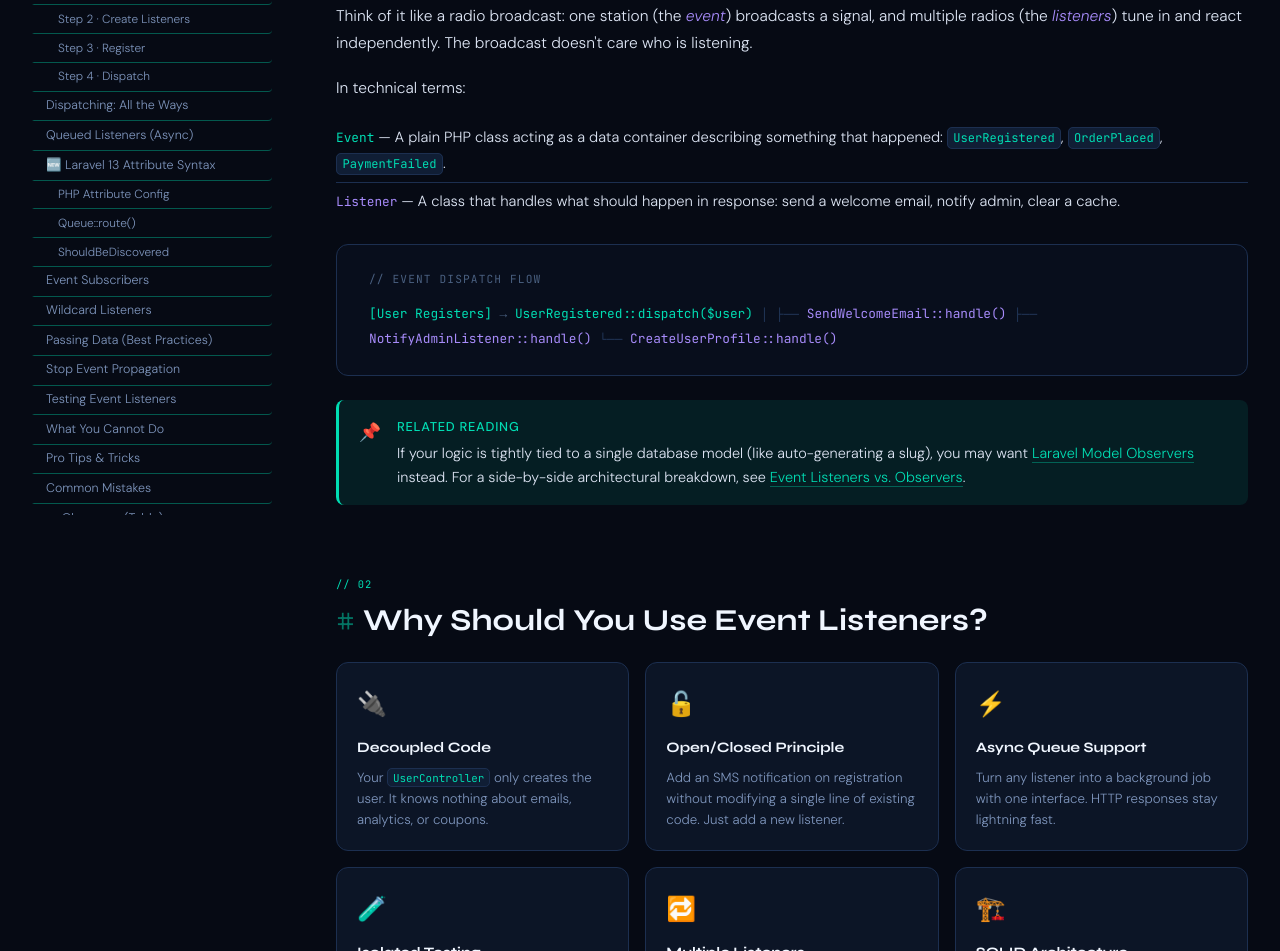
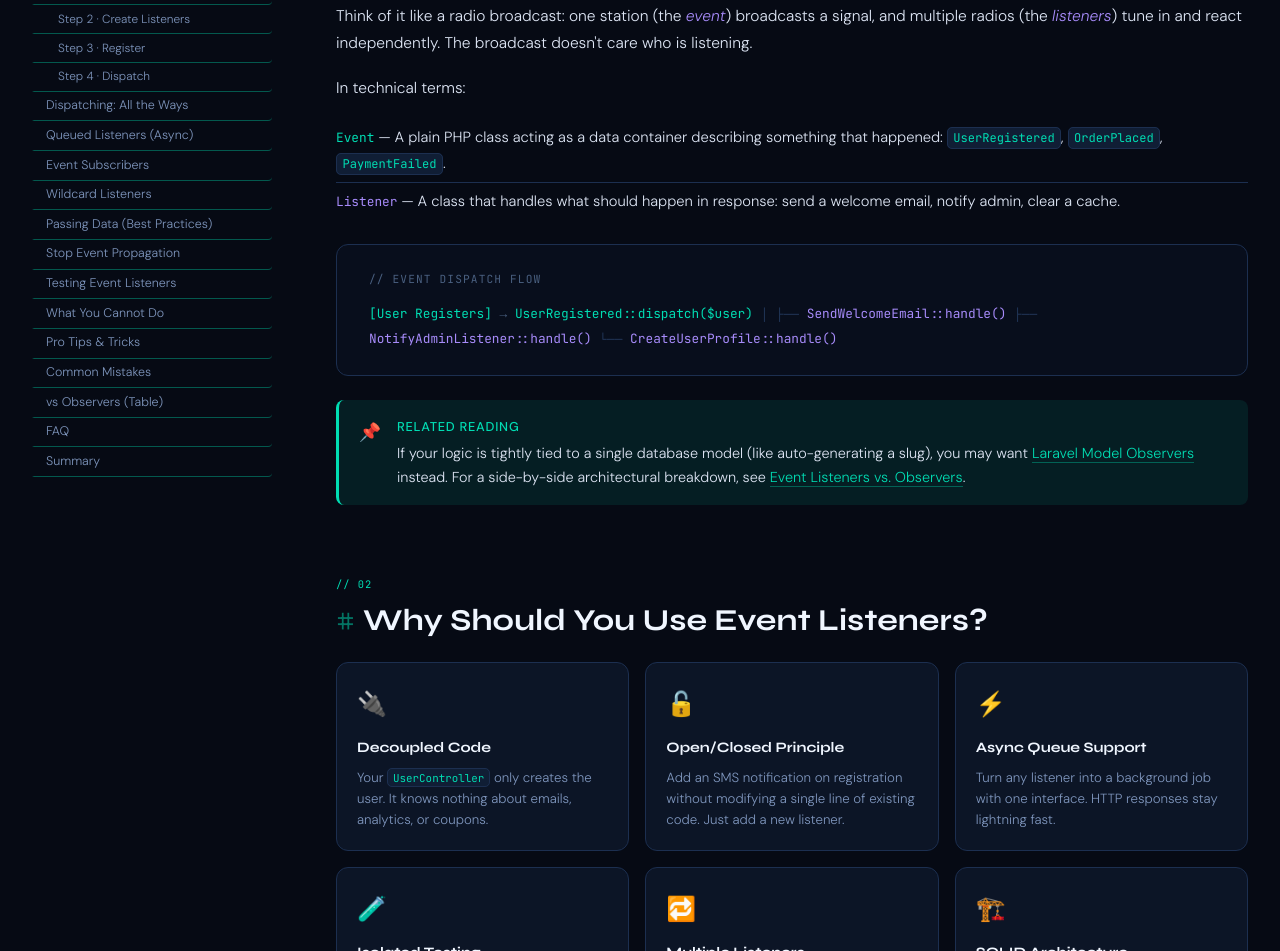
Before and after one commit to AhnabShahin/laravel-event-listeners-complete-guide, a plain HTML site: page index.html in a window 1280 px wide. Shown: the part 841-1792 px from the top of the page. Drawn offline with nearby package versions, Linux system fonts and the light colour scheme.

Commit message:
Remove Laravel 13 related links from index.html

```diff
--- a/index.html
+++ b/index.html
@@ -996,10 +996,6 @@ tbody td:first-child {
         <li><a class="toc-sub" href="#step4">Step 4 · Dispatch</a></li>
         <li><a href="#dispatching-ways">Dispatching: All the Ways</a></li>
         <li><a href="#queued">Queued Listeners (Async)</a></li>
-        <li><a href="#laravel13">🆕 Laravel 13 Attribute Syntax</a></li>
-        <li><a class="toc-sub" href="#php-attrs">PHP Attribute Config</a></li>
-        <li><a class="toc-sub" href="#queue-route">Queue::route()</a></li>
-        <li><a class="toc-sub" href="#should-discover">ShouldBeDiscovered</a></li>
         <li><a href="#subscribers">Event Subscribers</a></li>
         <li><a href="#wildcard">Wildcard Listeners</a></li>
         <li><a href="#payloads">Passing Data (Best Practices)</a></li>
```
